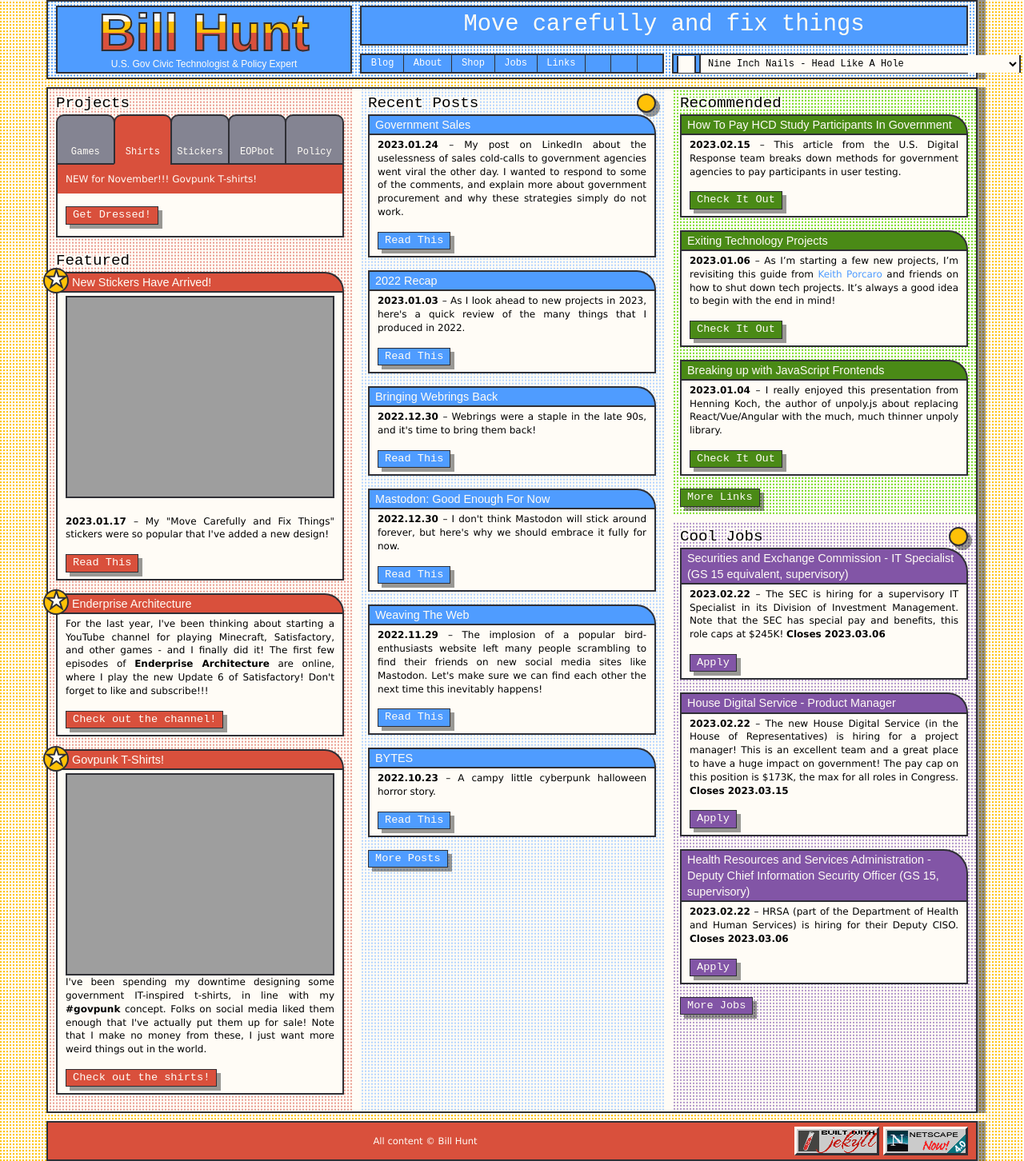
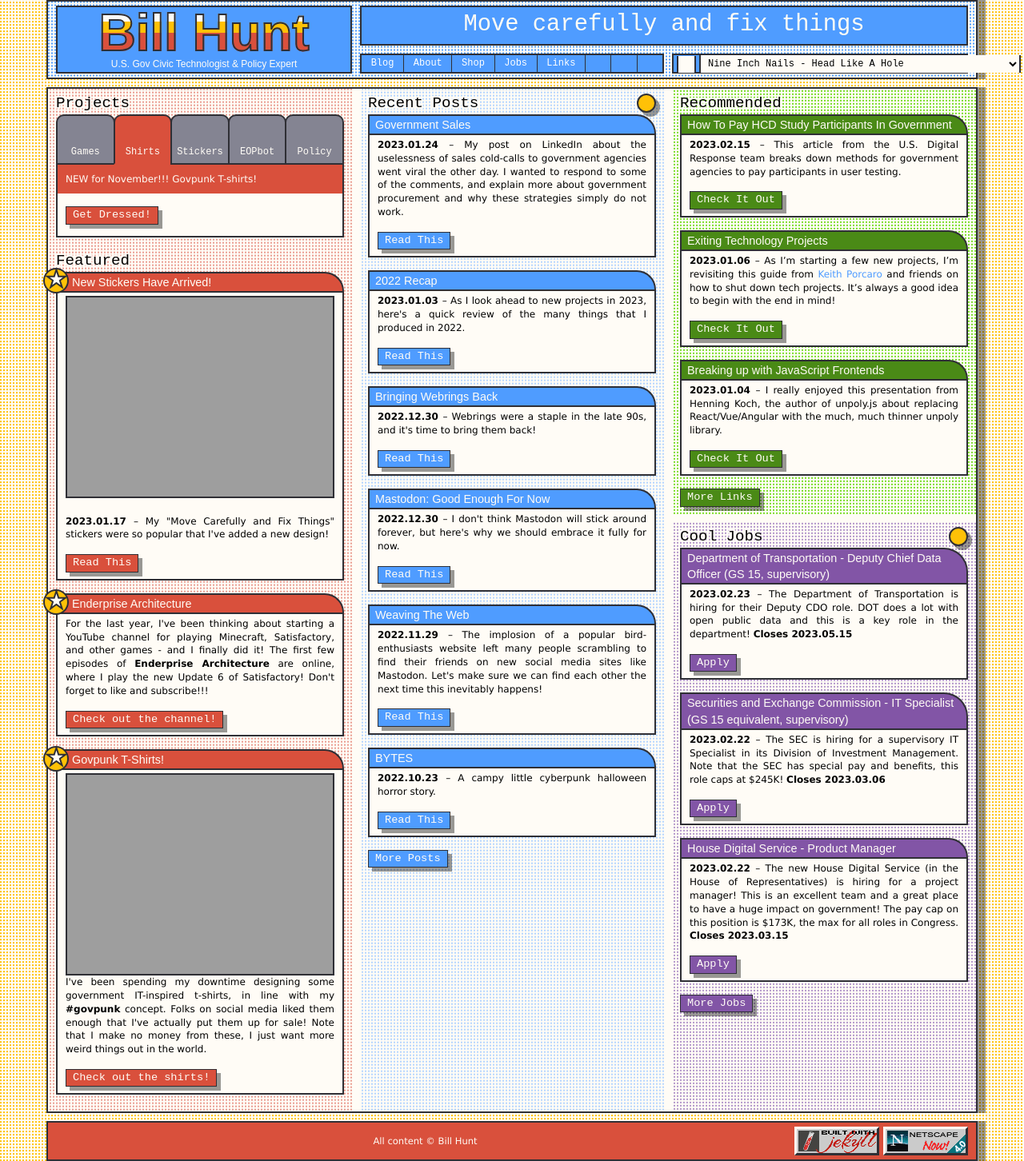
Before and after one commit to krusynth/billhunt.dev, a Jekyll site: the page built from index.md, in a window 1280 px wide. Shown: the whole page at 80% size. Built offline with Jekyll 4.4.1, drawn with Linux system fonts in a browser that asks for light colours; some web fonts are replaced.

Commit message:
Update jobs.

```diff
--- a/_data/jobs.yml
+++ b/_data/jobs.yml
@@ -1,3 +1,9 @@
+- title: Department of Transportation - Deputy Chief Data Officer (GS 15, supervisory)
+  url: https://www.usajobs.gov/job/706554300
+  date: 2023-02-23
+  closes: 2023-05-15
+  content: The Department of Transportation is hiring for their Deputy CDO role. DOT does a lot with open public data and this is a key role in the department!
+
 - title: Securities and Exchange Commission - IT Specialist (GS 15 equivalent, supervisory)
   url: https://www.usajobs.gov/job/707929500
   date: 2023-02-22
```
